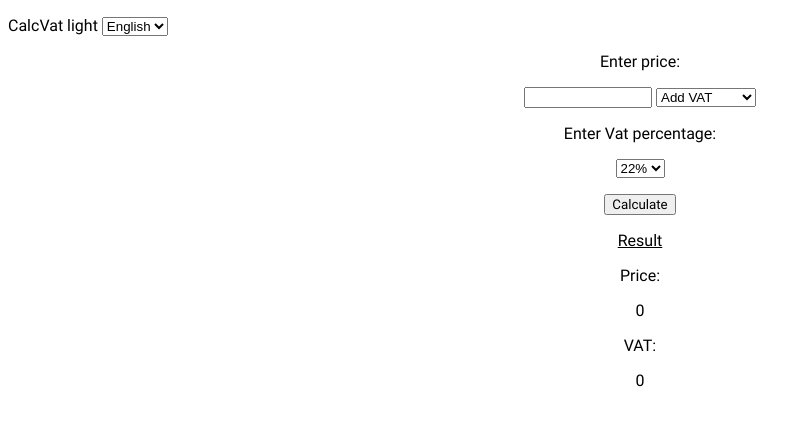
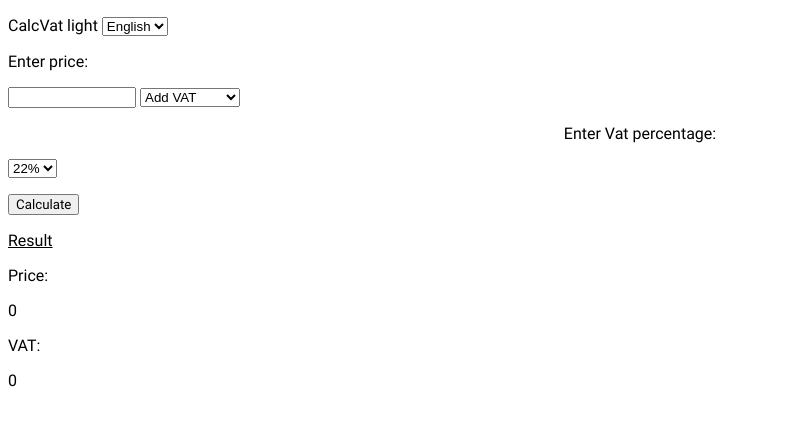
Before and after one commit to Frang125/CalcVat_light, a plain HTML site: page index.html in a window 1280 px wide. Shown: the whole page, without its empty margins (0-811 px from the left). Drawn offline with Linux system fonts and the light colour scheme.

Commit message:
Update index.html

```diff
--- a/index.html
+++ b/index.html
@@ -39,7 +39,7 @@ input[type=number] {
 
 
 
-    <div style="text-align:center;vertical-align: middle">
+    <div>
          <p id="ip" style="font-family: roboto;">Enter price:</p>
 
             <input type="number" id="input1" style="width:120px">
```
